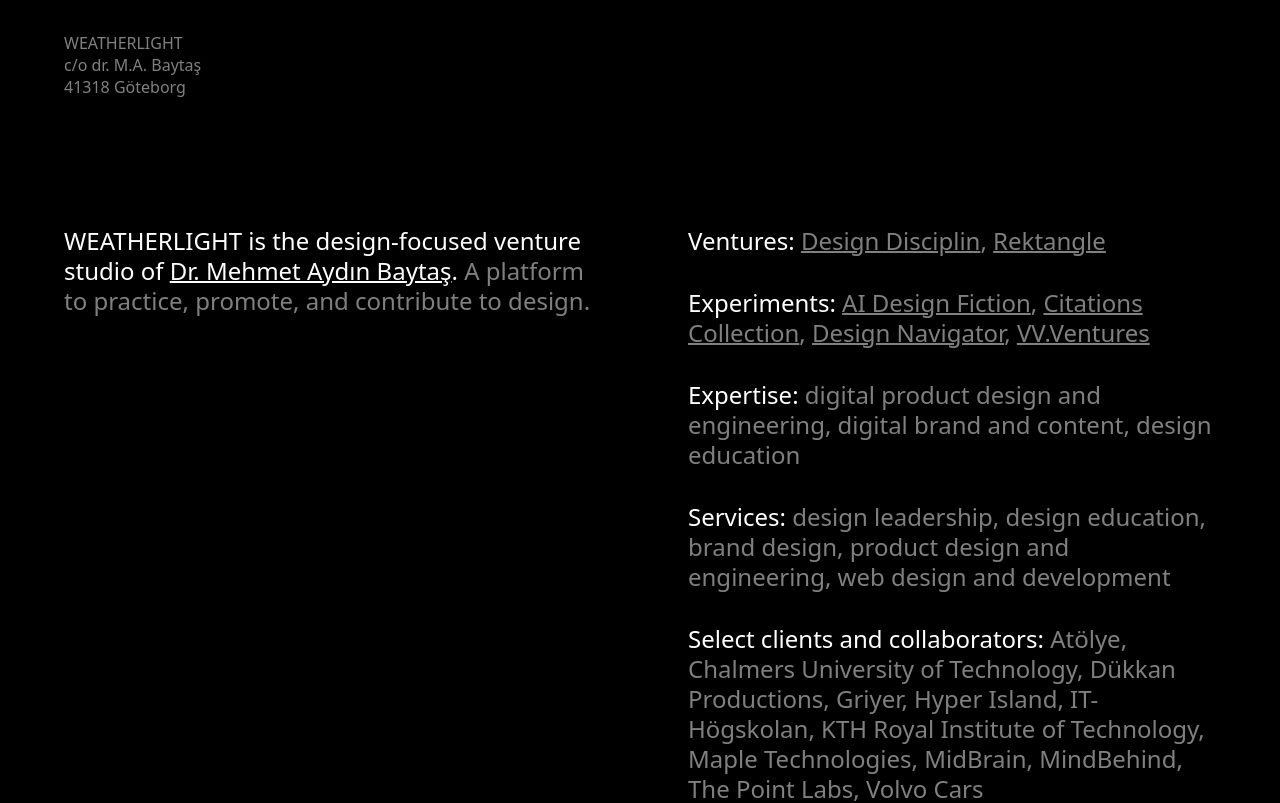
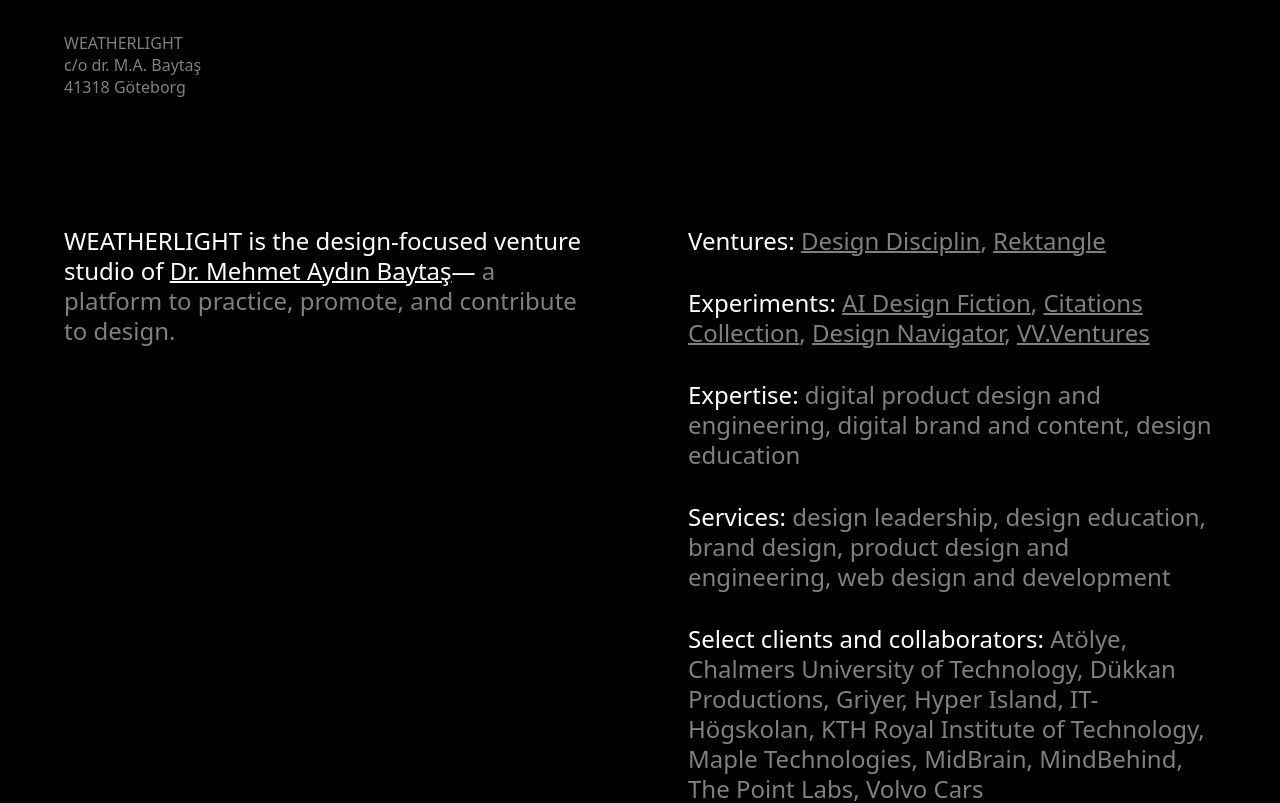
Before and after one commit to mbaytas/weatherlight.com, a Next.js app: page / in a window 1280 px wide. Shown: the top 803 px of the page. Built offline with nearby package versions, Linux system fonts and the light colour scheme; a web font is replaced by a local one.

Commit message:
tweak type

```diff
--- a/pages/index.jsx
+++ b/pages/index.jsx
@@ -15,9 +15,9 @@
                 Dr. Mehmet Aydın Baytaş
               </a>
             </nobr>
-            .{" "}
+            —{" "}
             <span className="opacity-50">
-              A platform to practice, promote, and contribute to design.
+              a platform to practice, promote, and contribute to design.
             </span>
           </p>
         </div>
```
